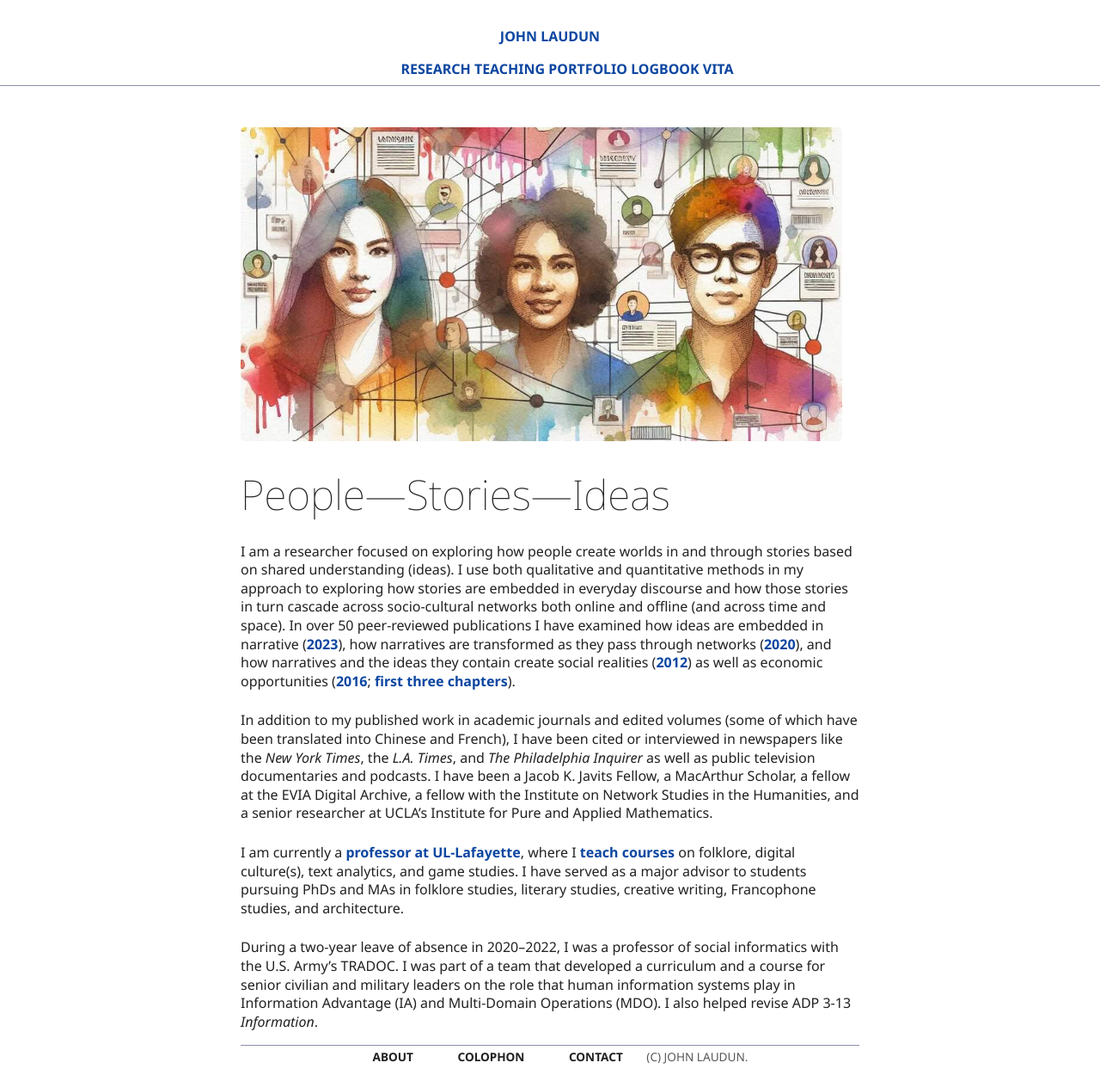
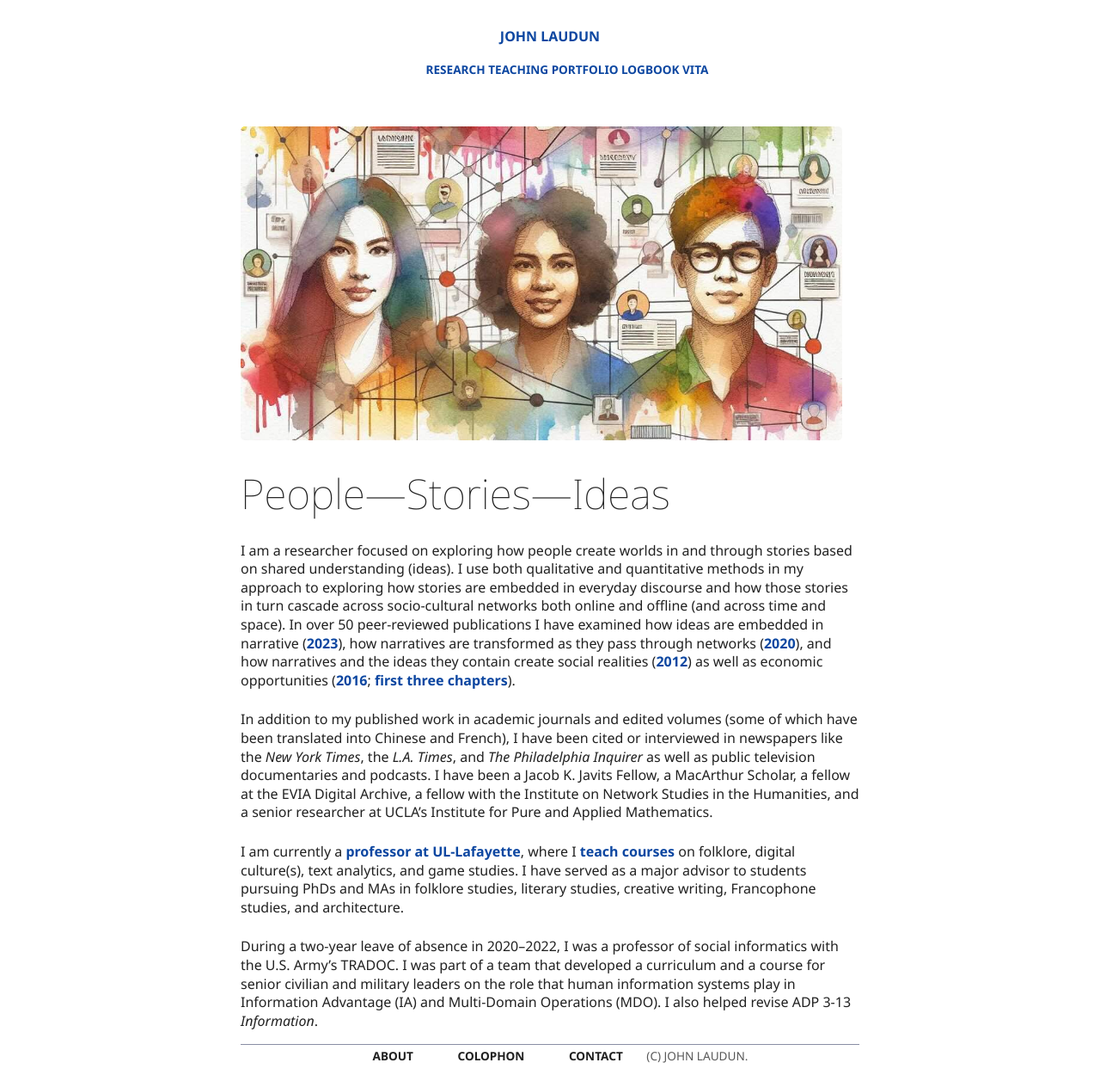
Before and after one commit to johnlaudun/jln, a Jekyll site: the page built from index.md, in a window 1280 px wide. Shown: the whole page at 86% size. Built offline with Jekyll 4.4.1, drawn with Linux system fonts in a browser that asks for light colours.

Commit message:
Header fix 9.

```diff
--- a/assets/css/simple.css
+++ b/assets/css/simple.css
@@ -271,24 +271,25 @@ header {
   color: var(--text-light);
   text-transform:uppercase;
   text-align: center;
-  border-bottom: 1px solid var(--border);
 }
 
 .header-title p {
   margin: auto;
-  text-size: 1.2rem;
+  font-size: 1.2rem;
+  font-weight: 100;
 }
 
 .navlist ul {
   list-style: none;
   text-decoration: none;
   display: inline;
+  font-size: 0.85rem;
 }
 
 .navlist ul li {
   display: inline;
   text-decoration: none;
-  text-size: 0.8rem;
+  margin: 0 1 0 1rem;
 }
 
 .logo {
```
